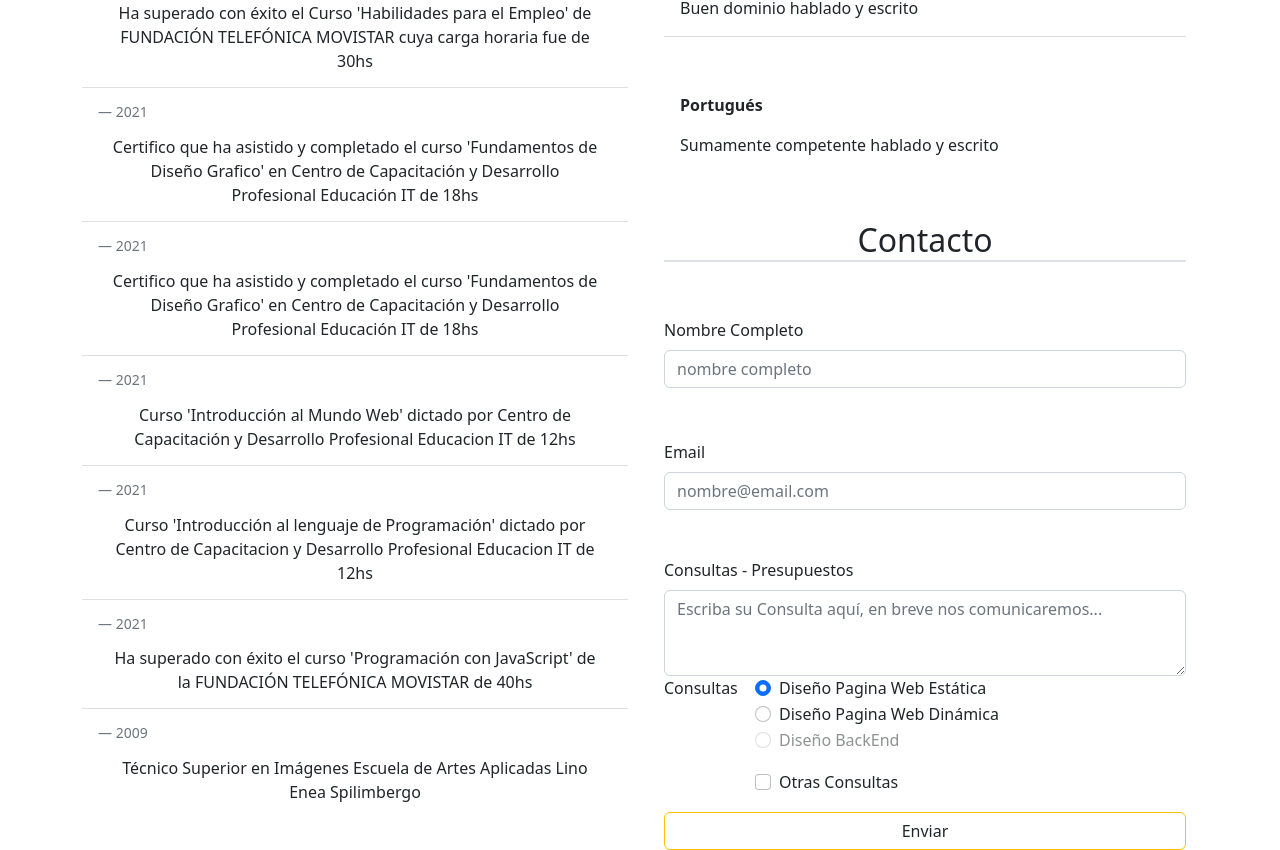
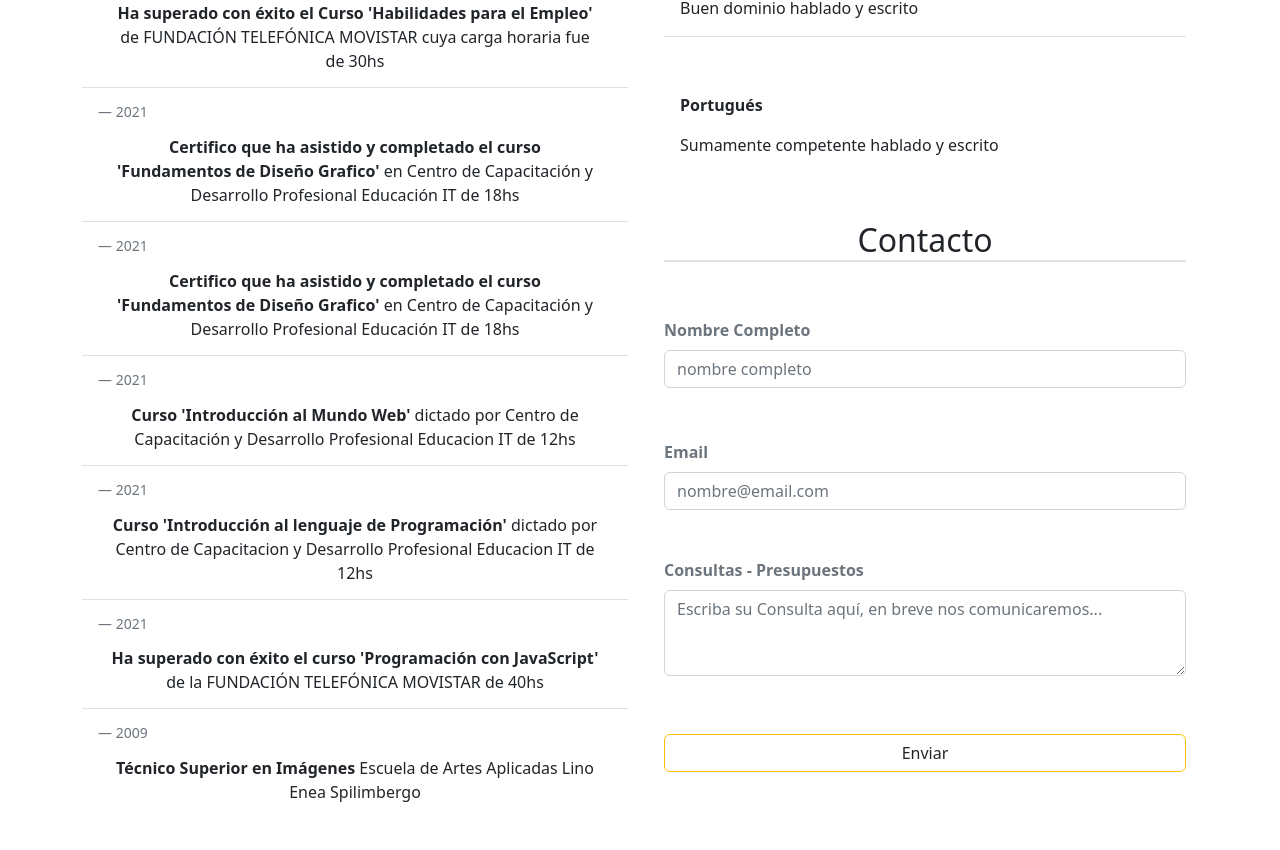
Before and after one commit to CarlosEduardoBalbastro/APPortfolioFullStackFE, an Angular app: page /formacion in a window 1280 px wide. Shown: the part 1000-1850 px from the top of the page. After the commit the page ends 1818 px from the top, so only its background shows below. Built offline with nearby package versions, Linux system fonts and the light colour scheme.

Commit message:
solucionando lo pendiente de ayer

```diff
--- a/src/app/componentes/contacto/contacto.component.html
+++ b/src/app/componentes/contacto/contacto.component.html
@@ -8,49 +8,49 @@
     <h2 class="text-center mt-5  border-bottom border-2 ">Contacto</h2>
     <form class="mt-1">
       <div class="mb-1">
-        <label for="exampleFormControlInput1" class="form-label mt-5">Nombre Completo</label>
+        <label for="exampleFormControlInput1" class="form-label mt-5 fw-semibold text-secondary">Nombre Completo</label>
         <input type="text" class="form-control" id="exampleFormControlInput1" placeholder="nombre completo">
       </div>
       <div class="mb-1">
-       <label for="exampleFormControlInput1" class="form-label mt-5">Email </label>
+       <label for="exampleFormControlInput1" class="form-label mt-5 fw-semibold text-secondary">Email </label>
         <input type="email" class="form-control" id="exampleFormControlInput1" placeholder="nombre@email.com">
       </div>
       <div class="mt-5">
-        <label for="exampleFormControlTextarea1" class="form-label">Consultas - Presupuestos</label>
+        <label for="exampleFormControlTextarea1" class="form-label fw-semibold text-secondary">Consultas - Presupuestos</label>
         <textarea class="form-control" id="exampleFormControlTextarea1" rows="3" placeholder="Escriba su Consulta aquí, en breve nos comunicaremos..."></textarea>
 
         <fieldset class="row mb-3">
-          <legend class="col-form-label col-sm-2 pt-0">Consultas</legend>
+          <!-- <legend class="col-form-label col-sm-2 pt-0">Consultas</legend> -->
           <div class="col-sm-10">
-            <div class="form-check">
+            <!-- <div class="form-check">
               <input class="form-check-input" type="radio" name="gridRadios" id="gridRadios1" value="option1" checked>
               <label class="form-check-label" for="gridRadios1">
                 Diseño Pagina Web Estática
               </label>
-            </div>
+            </div> -->
             <div class="form-check">
-              <input class="form-check-input" type="radio" name="gridRadios" id="gridRadios2" value="option2">
+              <!-- <input class="form-check-input" type="radio" name="gridRadios" id="gridRadios2" value="option2">
               <label class="form-check-label" for="gridRadios2">
                 Diseño Pagina Web Dinámica
-              </label>
+              </label> -->
             </div>
-            <div class="form-check disabled">
+            <!-- <div class="form-check disabled">
               <input class="form-check-input" type="radio" name="gridRadios" id="gridRadios3" value="option3" disabled>
               <label class="form-check-label" for="gridRadios3">
                 Diseño BackEnd
               </label>
-            </div>
+            </div> -->
           </div>
         </fieldset>
         <div class="row mb-3">
-          <div class="col-sm-10 offset-sm-2">
+          <!-- <div class="col-sm-10 offset-sm-2">
             <div class="form-check">
               <input class="form-check-input" type="checkbox" id="gridCheck1">
               <label class="form-check-label" for="gridCheck1">
                 Otras Consultas
               </label>
             </div>
-          </div>
+          </div> -->
       </div>
     </div>
 
--- a/src/app/componentes/encabezado/encabezado.component.html
+++ b/src/app/componentes/encabezado/encabezado.component.html
@@ -55,12 +55,12 @@
                             <h5>Información Personal</h5>
 
                             <ul>
-                              <li>Nacionalidad: Argentino</li>
-                              <li>Lugar de Nacimiento: Paso de Los Libres - Ctes</li>
+                              <li>Nacionalidad: {{miPortfolio.nacionalidad}}</li>
+                              <li>Lugar de Nacimiento: {{miPortfolio.lugarNacimiento}}</li>
                               <li>Fecha Nacimiento: {{miPortfolio.fechaNac}}</li>
-                              <li>Estado Civil: Soltero</li>
-                              <li>Hijos: Sí, uno</li>
-                              <li>Ciudad de Residencia: Córdoba - Cba</li>
+                              <li>Estado Civil: {{miPortfolio.estadoCivil}}</li>
+                              <li>Hijos: {{miPortfolio.hijos}}</li>
+                              <li>Ciudad de Residencia: {{miPortfolio.lugarResidencia}}</li>
 
                             </ul>
                         </div>
--- a/src/app/componentes/footer/footer.component.html
+++ b/src/app/componentes/footer/footer.component.html
@@ -1,7 +1,7 @@
 <!-- footer -->
 
 
-<a href="#menuNavegacion"  >
+
     <div class="w-100 mt-5  p-4 bg-dark text-white  text-center" id="contacto">
 
 
@@ -9,10 +9,7 @@
         <svg xmlns="http://www.w3.org/2000/svg" width="20" height="20" fill="currentColor" class="bi bi-linkedin" viewBox="0 0 16 16">
           <path d="M0 1.146C0 .513.526 0 1.175 0h13.65C15.474 0 16 .513 16 1.146v13.708c0 .633-.526 1.146-1.175 1.146H1.175C.526 16 0 15.487 0 14.854V1.146zm4.943 12.248V6.169H2.542v7.225h2.401zm-1.2-8.212c.837 0 1.358-.554 1.358-1.248-.015-.709-.52-1.248-1.342-1.248-.822 0-1.359.54-1.359 1.248 0 .694.521 1.248 1.327 1.248h.016zm4.908 8.212V9.359c0-.216.016-.432.08-.586.173-.431.568-.878 1.232-.878.869 0 1.216.662 1.216 1.634v3.865h2.401V9.25c0-2.22-1.184-3.252-2.764-3.252-1.274 0-1.845.7-2.165 1.193v.025h-.016a5.54 5.54 0 0 1 .016-.025V6.169h-2.4c.03.678 0 7.225 0 7.225h2.4z"/>
         </svg></a>
-      <a  class="icon-contacto text-decoration-none m-2 text-white" href="https://www.facebook.com/carloseduardo.balbastro" target="_blank">
-        <svg xmlns="http://www.w3.org/2000/svg" width="20" height="20" fill="currentColor" class="bi bi-facebook" viewBox="0 0 16 16">
-          <path d="M16 8.049c0-4.446-3.582-8.05-8-8.05C3.58 0-.002 3.603-.002 8.05c0 4.017 2.926 7.347 6.75 7.951v-5.625h-2.03V8.05H6.75V6.275c0-2.017 1.195-3.131 3.022-3.131.876 0 1.791.157 1.791.157v1.98h-1.009c-.993 0-1.303.621-1.303 1.258v1.51h2.218l-.354 2.326H9.25V16c3.824-.604 6.75-3.934 6.75-7.951z"/>
-        </svg></a>
+
         <a  class="icon-contacto text-decoration-none m-2 text-white" href="https://www.whatsapp.com/?lang=es" target="_blank">
           <svg xmlns="http://www.w3.org/2000/svg" width="20" height="20" fill="currentColor" class="bi bi-whatsapp" viewBox="0 0 16 16">
             <path d="M13.601 2.326A7.854 7.854 0 0 0 7.994 0C3.627 0 .068 3.558.064 7.926c0 1.399.366 2.76 1.057 3.965L0 16l4.204-1.102a7.933 7.933 0 0 0 3.79.965h.004c4.368 0 7.926-3.558 7.93-7.93A7.898 7.898 0 0 0 13.6 2.326zM7.994 14.521a6.573 6.573 0 0 1-3.356-.92l-.24-.144-2.494.654.666-2.433-.156-.251a6.56 6.56 0 0 1-1.007-3.505c0-3.626 2.957-6.584 6.591-6.584a6.56 6.56 0 0 1 4.66 1.931 6.557 6.557 0 0 1 1.928 4.66c-.004 3.639-2.961 6.592-6.592 6.592zm3.615-4.934c-.197-.099-1.17-.578-1.353-.646-.182-.065-.315-.099-.445.099-.133.197-.513.646-.627.775-.114.133-.232.148-.43.05-.197-.1-.836-.308-1.592-.985-.59-.525-.985-1.175-1.103-1.372-.114-.198-.011-.304.088-.403.087-.088.197-.232.296-.346.1-.114.133-.198.198-.33.065-.134.034-.248-.015-.347-.05-.099-.445-1.076-.612-1.47-.16-.389-.323-.335-.445-.34-.114-.007-.247-.007-.38-.007a.729.729 0 0 0-.529.247c-.182.198-.691.677-.691 1.654 0 .977.71 1.916.81 2.049.098.133 1.394 2.132 3.383 2.992.47.205.84.326 1.129.418.475.152.904.129 1.246.08.38-.058 1.171-.48 1.338-.943.164-.464.164-.86.114-.943-.049-.084-.182-.133-.38-.232z"/>
@@ -21,6 +18,10 @@
             <path d="M8 0C3.58 0 0 3.58 0 8c0 3.54 2.29 6.53 5.47 7.59.4.07.55-.17.55-.38 0-.19-.01-.82-.01-1.49-2.01.37-2.53-.49-2.69-.94-.09-.23-.48-.94-.82-1.13-.28-.15-.68-.52-.01-.53.63-.01 1.08.58 1.23.82.72 1.21 1.87.87 2.33.66.07-.52.28-.87.51-1.07-1.78-.2-3.64-.89-3.64-3.95 0-.87.31-1.59.82-2.15-.08-.2-.36-1.02.08-2.12 0 0 .67-.21 2.2.82.64-.18 1.32-.27 2-.27.68 0 1.36.09 2 .27 1.53-1.04 2.2-.82 2.2-.82.44 1.1.16 1.92.08 2.12.51.56.82 1.27.82 2.15 0 3.07-1.87 3.75-3.65 3.95.29.25.54.73.54 1.48 0 1.07-.01 1.93-.01 2.2 0 .21.15.46.55.38A8.012 8.012 0 0 0 16 8c0-4.42-3.58-8-8-8z"/>
           </svg></a>
 
+          <a href="#menuNavegacion" class="text-decoration-none text-white">
+            <svg xmlns="http://www.w3.org/2000/svg" width="26" height="26" fill="currentColor" class="bi bi-arrow-up-circle" viewBox="0 0 16 16">
+              <path fill-rule="evenodd" d="M1 8a7 7 0 1 0 14 0A7 7 0 0 0 1 8zm15 0A8 8 0 1 1 0 8a8 8 0 0 1 16 0zm-7.5 3.5a.5.5 0 0 1-1 0V5.707L5.354 7.854a.5.5 0 1 1-.708-.708l3-3a.5.5 0 0 1 .708 0l3 3a.5.5 0 0 1-.708.708L8.5 5.707V11.5z"/>
+            </svg>
+          </a>
+
       </div>
-
-    </a>
--- a/src/app/componentes/formacion-portfolio/formacion-portfolio.component.html
+++ b/src/app/componentes/formacion-portfolio/formacion-portfolio.component.html
@@ -36,7 +36,7 @@
 
     <!-- boton que genera modal -->
   <a type="button"  class="btn text-decoration-none border-0 text-dark" data-bs-toggle="modal" data-bs-target="#imgCertificados">
-    {{educacion.curso}} {{educacion.institucion}} {{educacion.horas_duracion}}
+   <span class="fw-semibold">{{educacion.curso}} </span>{{educacion.institucion}} {{educacion.horas_duracion}}
    </a>
 
     <!-- lapiz -->
--- a/src/app/componentes/habilidades/habilidades.component.html
+++ b/src/app/componentes/habilidades/habilidades.component.html
@@ -24,7 +24,7 @@
 
     <!-- Enlace Landpage -->
 
-    <a type="button" [routerLink]="[{}]" target="_blank" class="btn text-decoration-none border-0 text-dark">
+    <a type="button" [href]="experiencias.direccion" target="_blank" class="btn text-decoration-none border-0 text-dark">
       {{experiencias.descripcion}} <span class="fw-semibold">{{experiencias.stackusado}}</span>
     </a>
 
--- a/src/assets/data/data.json
+++ b/src/assets/data/data.json
@@ -5,11 +5,16 @@
   "nombre":"Carlos Eduardo Balbastro",
   "apellido":"",
   "domicilio":"",
+  "nacionalidad":"Argentino",
+  "lugarNacimiento":"Paso de los Libres - Ctes",
+  "lugarResidencia":"Córdoba - Cba",
   "fechaNac": "07-26-1982",
   "correo":"balbastro@gmail.com",
   "sobreMi":"El 1 de febrero del 2021 comencé a estudiar HTML, CSS y JS de manera autodidacta, realicé distintos cursos que encontré en la web para complementar. Hace diez años me desenvuelvo trabajando como Fotógrafo y ahora quiero llevar esa experiencia al rubro de la tecnología como Desarrollador Front End. Mi principal objetivo es aprender, crecer y aportar todo lo que pueda a la ",
   "imagen":"./assets/img/DSC_1958_perfil_CEB.png",
   "edad":40,
+  "hijos":"Sí, uno",
+  "estadoCivil": "Soltero",
   "empresa":"Empresa i2T",
   "ocupacion":"DESARROLLADOR",
   "area":"FULLSTACK",
--- a/src/assets/data/data_Portfolio.json
+++ b/src/assets/data/data_Portfolio.json
@@ -7,7 +7,7 @@
             "inicio":"2022",
             "fin":"2022",
             "descripcion":"Working Progress Pagina Fotografía",
-            "direccion":"https://zingy-parfait-bdcf23.netlify.app/",
+            "direccion":"https://comfy-snickerdoodle-3addbb.netlify.app/index.html",
             "imagen":"",
             "stackusado": "HTML CSS BOOTSTRAP"
         },
```
